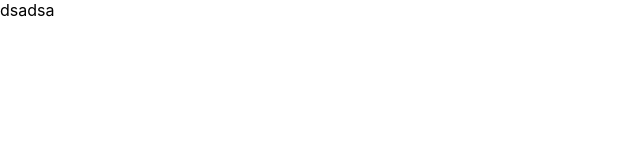
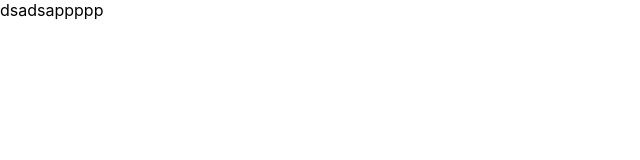
Before and after one commit to dinora2577/dimora, a React (Create React App) app: page / in a window 1280 px wide. Shown: the top 160 px of the page, without its empty margins (0-640 px from the left). Built offline with nearby package versions, Linux system fonts and the light colour scheme.

Commit message:
iiki
olklo

```diff
--- a/src/App.js
+++ b/src/App.js
@@ -4,7 +4,7 @@ import './App.css';
 function App() {
   return (
     <div className="App">
-      dsadsa
+      dsadsappppp
     </div>
   );
 }
```
